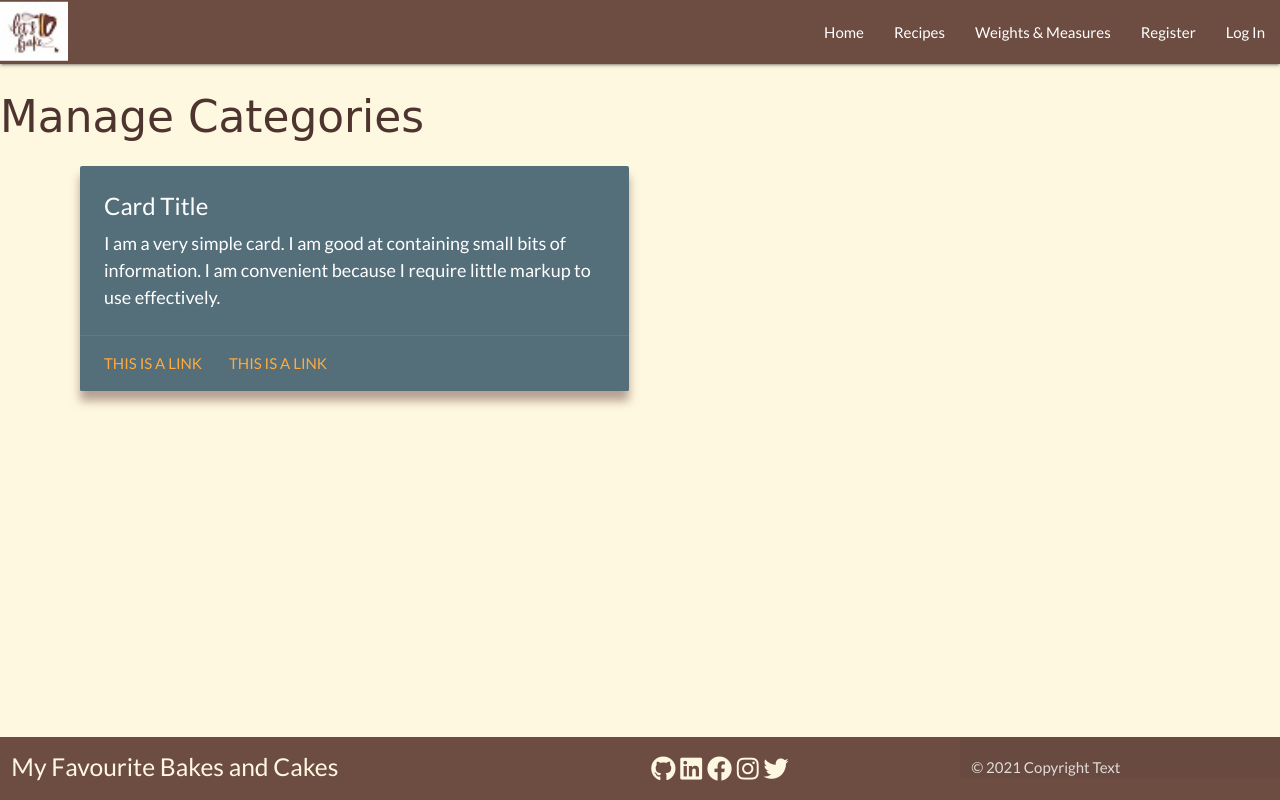
After one commit to SiobhanBaines/My-Favourite-Recipes, a Flask app: page /get_categories in a window 1280 px wide. The commit adds this page. Run offline with Flask 2, Linux system fonts and the light colour scheme; data that the repository does not hold is empty; some libraries are stand-ins or nearby versions; some web fonts are replaced.

Commit message:
Add category maintenance page

```diff
--- a/app.py
+++ b/app.py
@@ -194,6 +194,12 @@ def maintain_recipe(recipe_id):
         method_list=method, ingredient_list=ingredients)
 
 
+@app.route("/get_categories")
+def get_categories():
+    categories = list(mongo.db.categories.find().sort("category", 1))
+    return render_template("categories.html", categories=categories)
+
+
 @app.route("/logout")
 def logout():
     # log user out by removing user from session cookies
--- /dev/null
+++ b/templates/categories.html
@@ -0,0 +1,21 @@
+{% extends 'base.html' %}
+{% block content %}
+
+<h3 class="brown-text text-darken-3 center-left">Manage Categories</h3>
+
+  <div class="row">
+    <div class="col s12 m6">
+      <div class="card blue-grey darken-1">
+        <div class="card-content white-text">
+          <span class="card-title">Card Title</span>
+          <p>I am a very simple card. I am good at containing small bits of information.
+          I am convenient because I require little markup to use effectively.</p>
+        </div>
+        <div class="card-action">
+          <a href="#">This is a link</a>
+          <a href="#">This is a link</a>
+        </div>
+      </div>
+    </div>
+  </div>
+{% endblock %}
--- a/templates/profile.html
+++ b/templates/profile.html
@@ -127,7 +127,9 @@
             </div>
         </div>
         <div class="co l8 offset-l2 center-align new-recipe">
-            <a class="waves-effect waves-light btn-large green darken-3">
+            <a class="waves-effect waves-light btn-large green darken-3" href="{{ url_for('get_categories') }}">
+                <i class="fas fa-upload"></i> Maintain Categories</a>
+            <a class="waves-effect waves-light btn-large green darken-3" href="{{ url_for('get_recipes') }}">
                 <i class="fas fa-upload"></i> Add A New Recipe</a>
         </div>
     </div>
```
